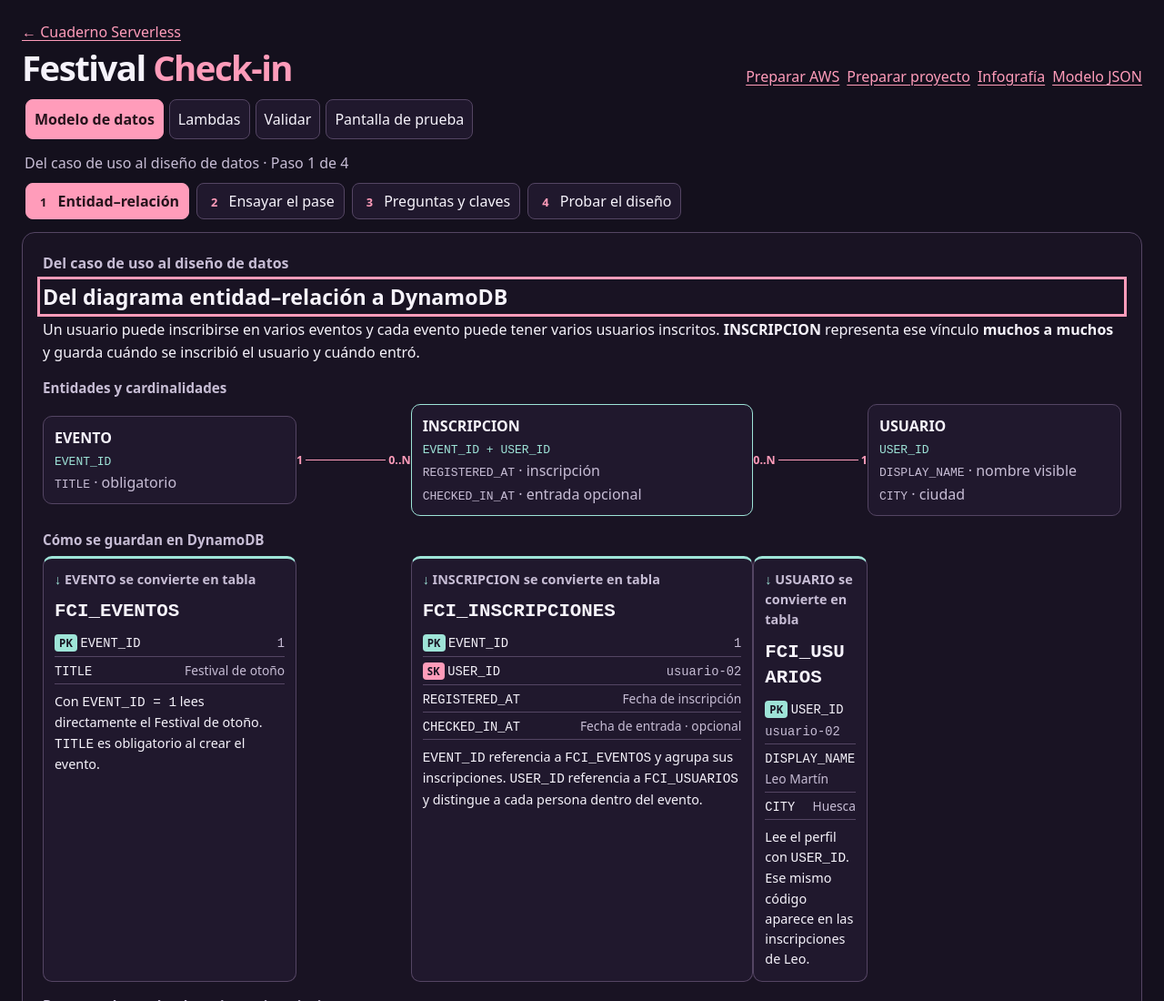
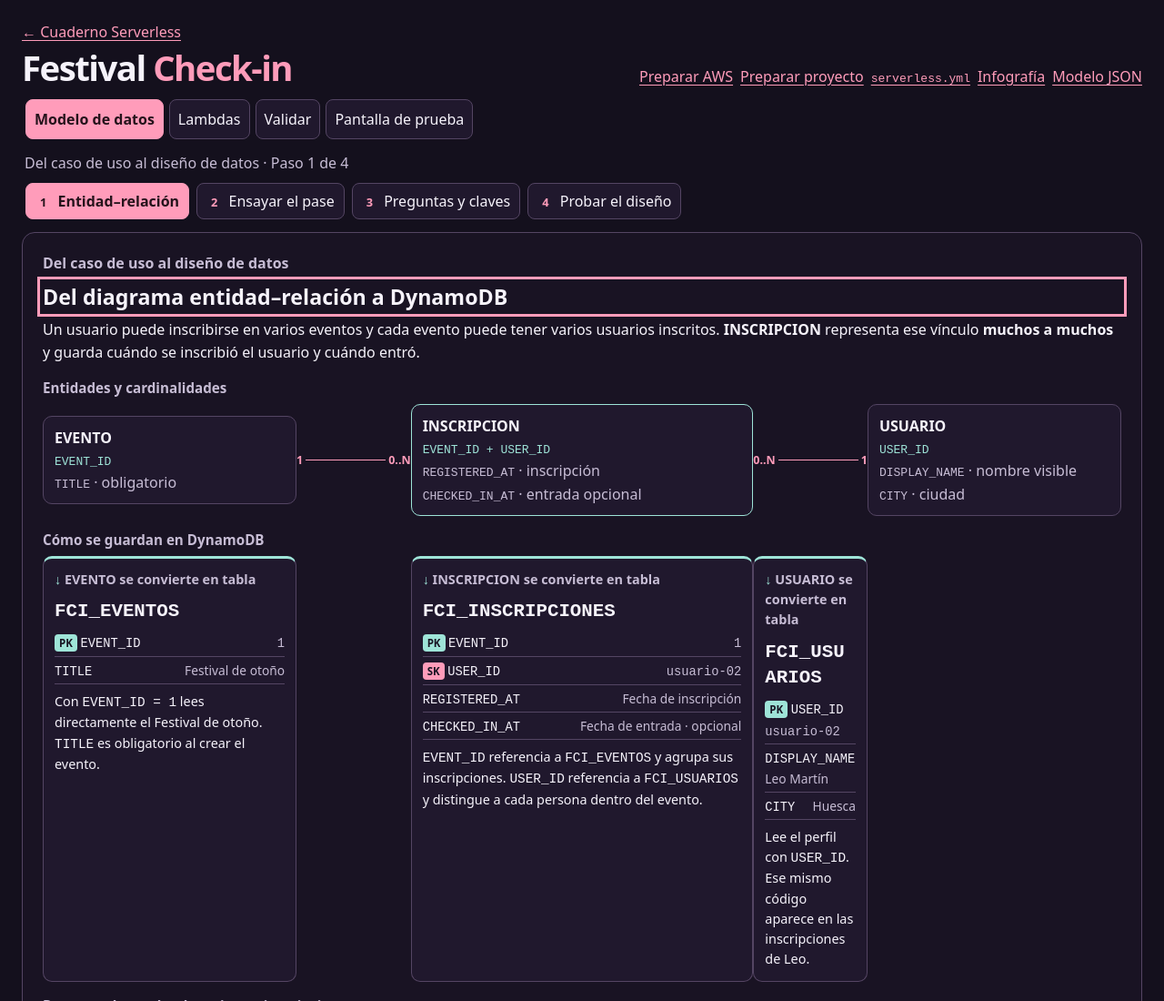
Before and after one commit to albertohdezakkari/04-PILARES-SERVERLESS, a website: page practica/festival-checkin/index.html in a window 1280 px wide. Shown: the top 1100 px of the page at 91% size. Drawn offline with Linux system fonts and the light colour scheme.

Commit message:
Dar acceso directo a serverless.yml en el cuaderno

```diff
--- a/practica/festival-checkin/index.html
+++ b/practica/festival-checkin/index.html
@@ -15,7 +15,7 @@
 <header class="course-header">
   <div><a href="../../">← Cuaderno Serverless</a><h1>Festival <em>Check-in</em></h1>
 </div>
-  <div class="actions"><a href="#iniciar-lab">Preparar AWS</a><a href="#nombres-tablas">Preparar proyecto</a><a href="#infografia-terminal">Infografía</a><a href="#json-modelo">Modelo JSON</a>
+  <div class="actions"><a href="#iniciar-lab">Preparar AWS</a><a href="#nombres-tablas">Preparar proyecto</a><a href="#infraestructura"><code>serverless.yml</code></a><a href="#infografia-terminal">Infografía</a><a href="#json-modelo">Modelo JSON</a>
 </div>
 </header>
 <nav class="phases" aria-label="Fases de la práctica">
@@ -146,7 +146,7 @@
 <p class="checkpoint"><strong>Antes de avanzar</strong> En <code>FCI_USUARIOS</code>, localiza a Leo con <code>USER_ID = usuario-02</code>. Pulsa <strong>Ver inscritos del evento</strong>. Aparecen dos filas con <code>EVENT_ID = 1</code> y dos <code>USER_ID</code> distintos. Pulsa <strong>Buscar a usuario-02</strong>. Ahora solo aparece la fila de <code>usuario-02</code>.</p>
 <h4>Del modelo a las tablas del laboratorio</h4>
 <p>En <strong>Preparar las tablas</strong> escribirás en <code>serverless.yml</code> las claves que acabas de probar. Después, <strong>Lambdas</strong> te guía para programar el alta y desplegar las tres tablas. Si ya tienes el YAML, puedes ir a Lambdas directamente.</p>
-<div class="actions"><a class="lesson-action" href="#nombres-tablas">Preparar las tablas →</a></div>
+<div class="actions"><a class="lesson-action" href="#nombres-tablas">Preparar las tablas →</a><a href="#infraestructura">Abrir el árbol de <code>serverless.yml</code></a></div>
 </article>
 </section>
 <section id="conexion" class="phase" data-reference hidden>
@@ -623,7 +623,7 @@ resources:
 <div class="lambda-hero">
   <div>
     <h3>Programa tu primera Lambda</h3>
-    <p>Trabaja en <code>festival-checkin</code>. Si empiezas de cero, abre <a href="#iniciar-lab">Preparar AWS</a> y <a href="#nombres-tablas">Preparar proyecto</a> para dejar lista la sesión, la carpeta y <code>serverless.yml</code>.</p>
+    <p>Trabaja en <code>festival-checkin</code>. Si empiezas de cero, abre <a href="#iniciar-lab">Preparar AWS</a> y <a href="#nombres-tablas">Preparar proyecto</a> para dejar listas la sesión y la carpeta. En <a href="#infraestructura">Leer el YAML</a> puedes explorar la configuración y en <a href="#escribir-yaml">Crear el YAML</a> tienes el archivo completo para copiar.</p>
     <p>Primero escribe el cliente de DynamoDB y el <code>handler.mjs</code> que guarda un evento. Después prepara los puntos de entrada de los pases en <code>src/pases/</code>. Completarás su lógica en <strong>Consultar · Capas</strong> e <strong>Inscribir · Capas</strong>.</p>
   </div>
   <div class="lambda-ticket">
```
